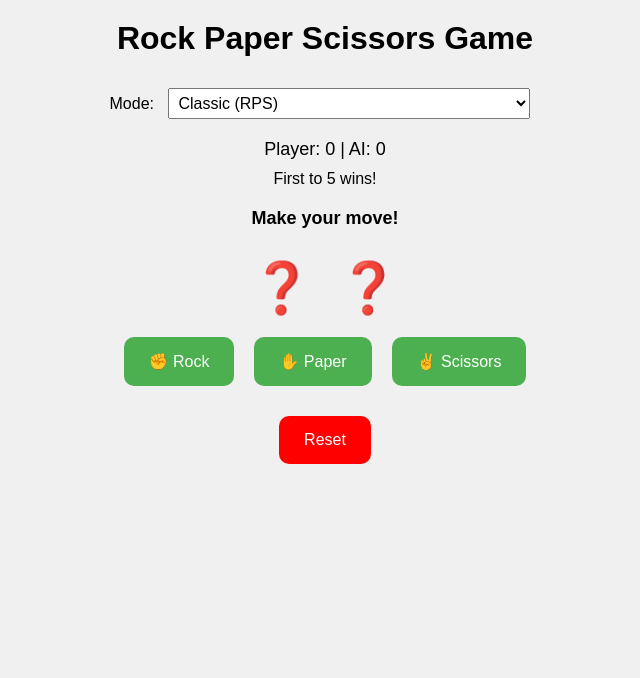
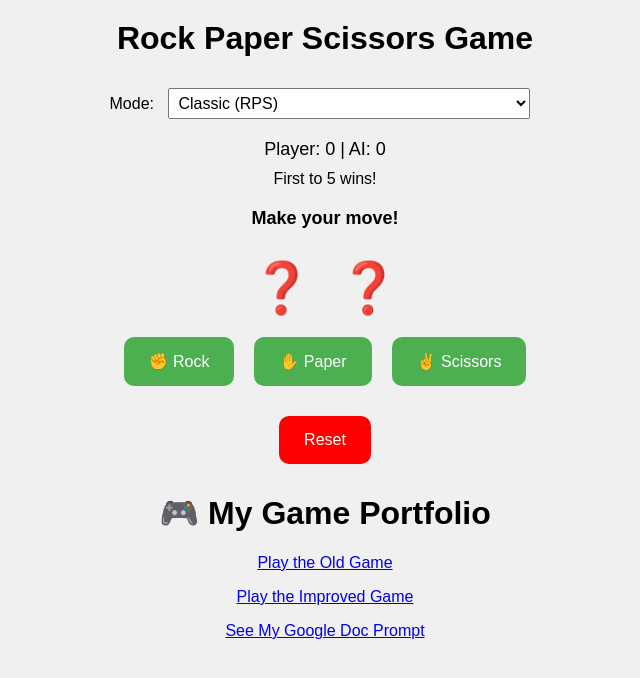
Before and after one commit to swas-meche/Portfolio-, a plain HTML site: page Index.html in a window 1280 px wide. Shown: the whole page, without its empty margins (315-955 px from the left). Drawn offline with Linux system fonts and the light colour scheme.

Commit message:
Update Index.html

```diff
--- a/Index.html
+++ b/Index.html
@@ -203,3 +203,16 @@
   </script>
 </body>
 </html>
+<!DOCTYPE html>
+<html lang="en">
+<head>
+  <meta charset="UTF-8">
+  <title>My Game Portfolio</title>
+</head>
+<body>
+  <h1>🎮 My Game Portfolio</h1>
+  <p><a href="old-game.html">Play the Old Game</a></p>
+  <p><a href="improved-game.html">Play the Improved Game</a></p>
+  <p><a href="https://docs.google.com/document/d/YOUR-DOC-ID-HERE/view">See My Google Doc Prompt</a></p>
+</body>
+</html>
```
